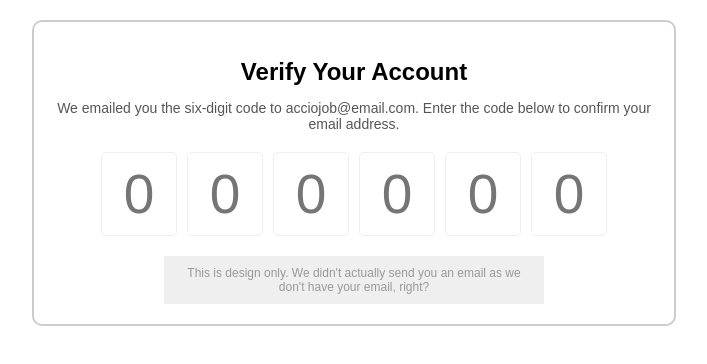
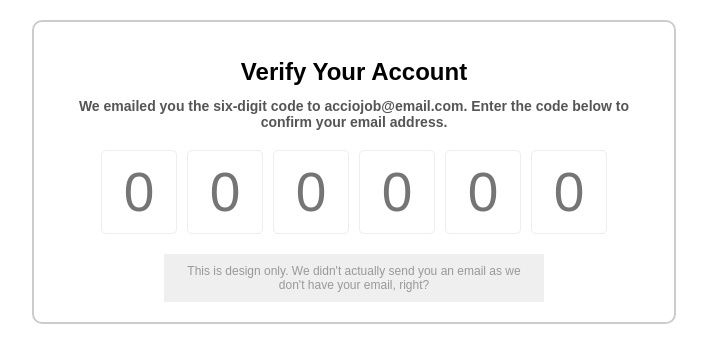
Before and after one commit to acciojob/OTP-KausarKhan-2002, a website: page main.html in a window 1280 px wide. Shown: the whole page, without its empty margins (286-993 px from the left). Drawn offline with Linux system fonts and the light colour scheme.

Commit message:
created a submission

```diff
--- a/main.html
+++ b/main.html
@@ -11,9 +11,9 @@
 
 	<div class="container">
     <h1 id="verification_heading">Verify Your Account</h1>
-    <p id="verification_subtext">
+    <h2 id="verification_subtext">
       We emailed you the six-digit code to acciojob@email.com. Enter the code below to confirm your email address.
-    </p>
+    </h2>
     <div class="code-container">
       <input type="text" maxlength="1" class="code" placeholder="0"/>
       <input type="text" maxlength="1" class="code" placeholder="0"/>
```
